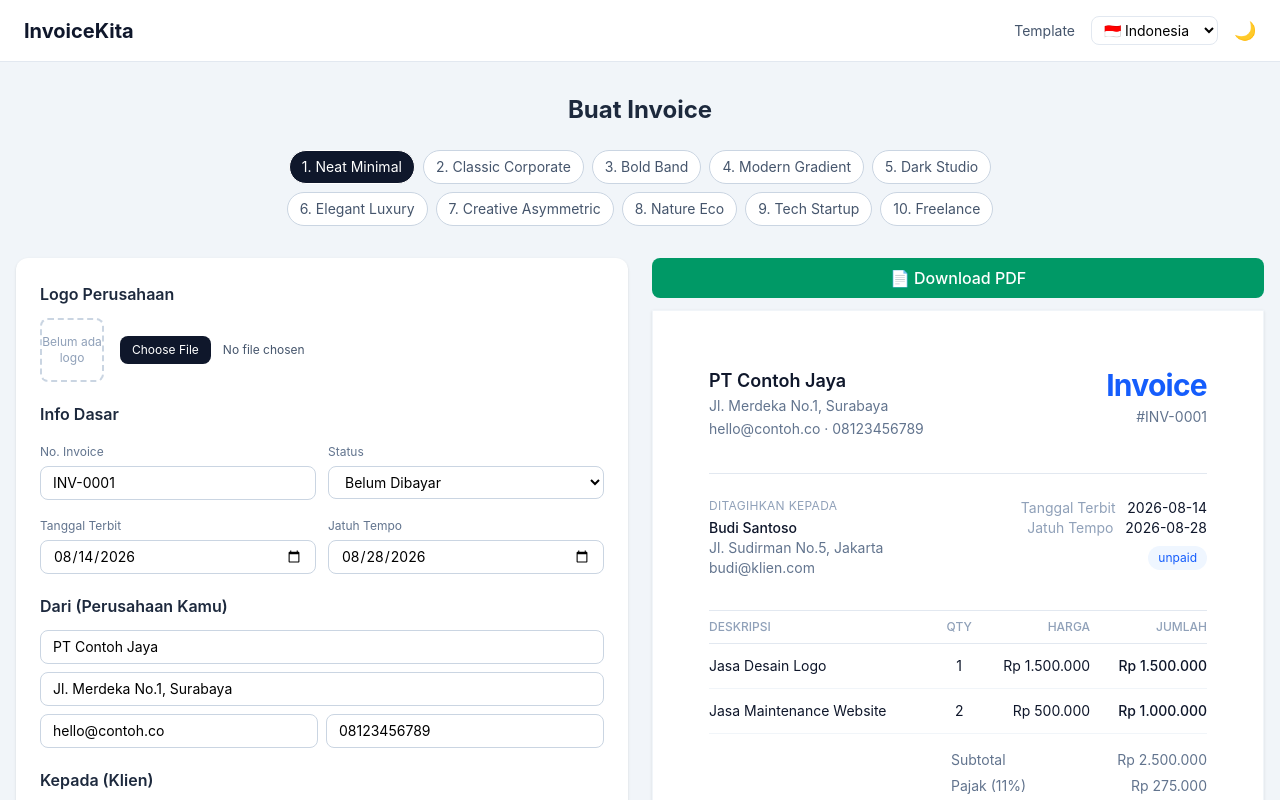
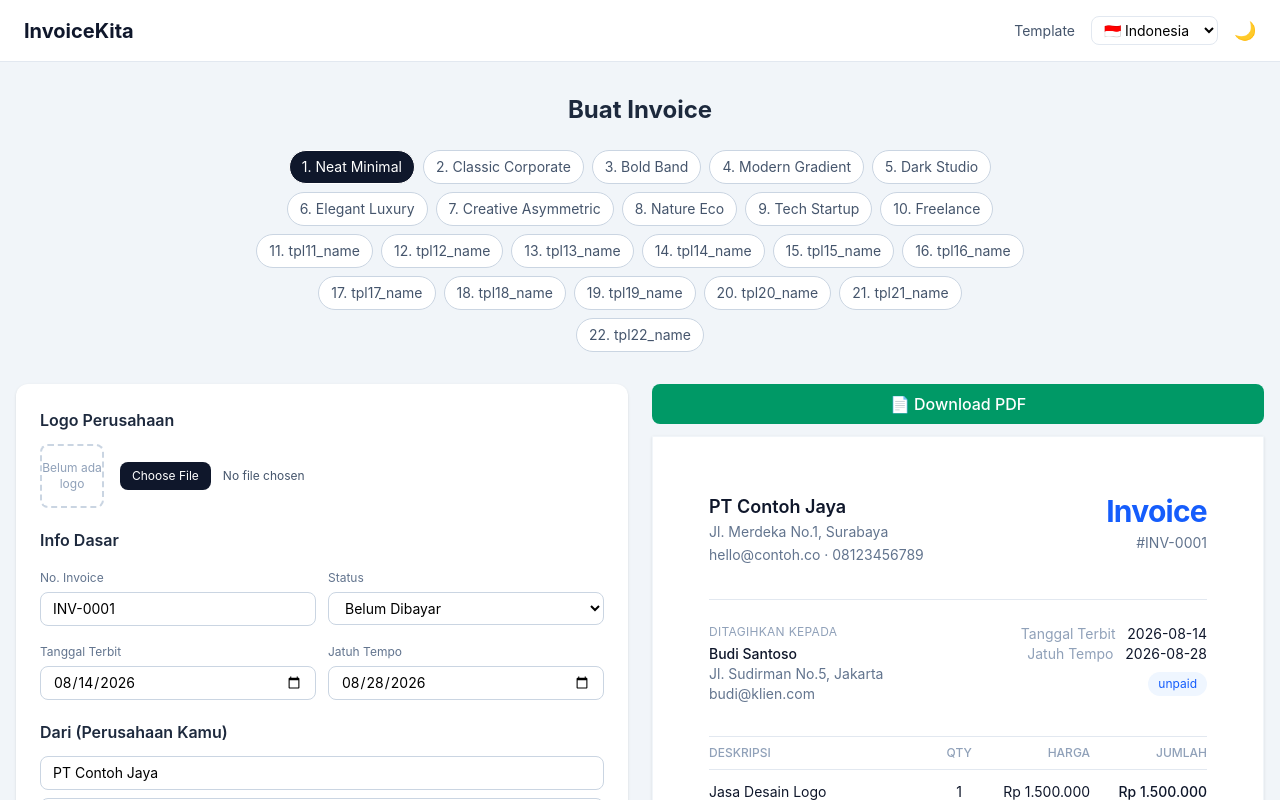
Before and after one commit to adammaulanaa445/Project-Invoice, a SvelteKit app in the folder invoice-app/: page /editor in a window 1280 px wide. Shown: the top 800 px of the page. Built offline with nearby package versions, Linux system fonts and the light colour scheme.

Commit message:
memanggil 12 invoice

```diff
--- a/invoice-app/src/routes/editor/+page.svelte
+++ b/invoice-app/src/routes/editor/+page.svelte
@@ -9,6 +9,18 @@
   import Invoice08NatureEco from '$lib/components/invoices/Invoice08NatureEco.svelte';
   import Invoice09TechStartup from '$lib/components/invoices/Invoice09TechStartup.svelte';
   import Invoice10Freelance from '$lib/components/invoices/Invoice10Freelance.svelte';
+  import InvoiceBoldTypography from '$lib/components/invoices/InvoiceBoldTypography.svelte';
+  import InvoiceDarkTech from '$lib/components/invoices/InvoiceDarkTech.svelte';
+  import InvoiceEditorialKoran from '$lib/components/invoices/InvoiceEditorialKoran.svelte';
+  import InvoiceEleganEmas from '$lib/components/invoices/InvoiceEleganEmas.svelte';
+  import InvoiceGradientVibrant from '$lib/components/invoices/InvoiceGradientVibrant.svelte';
+  import InvoiceKlasikFormal from '$lib/components/invoices/InvoiceKlasikFormal.svelte';
+  import InvoiceKorporatBiru from '$lib/components/invoices/InvoiceKorporatBiru.svelte';
+  import InvoiceModernMinimalis from '$lib/components/invoices/InvoiceModernMinimalis.svelte';
+  import InvoiceNordicEarthy from '$lib/components/invoices/InvoiceNordicEarthy.svelte';
+  import InvoicePastelPlayful from '$lib/components/invoices/InvoicePastelPlayful.svelte';
+  import InvoiceRetroVintage from '$lib/components/invoices/InvoiceRetroVintage.svelte';
+  import InvoiceTechSaaS from '$lib/components/invoices/InvoiceTechSaaS.svelte';
   import { page } from '$app/state';
   import { theme } from '$lib/theme.svelte.js';
   import { lang } from '$lib/lang.svelte.js';
@@ -24,6 +36,18 @@
     { name: () => `8. ${lang.t('tpl8_name')}`, component: Invoice08NatureEco },
     { name: () => `9. ${lang.t('tpl9_name')}`, component: Invoice09TechStartup },
     { name: () => `10. ${lang.t('tpl10_name')}`, component: Invoice10Freelance },
+    { name: () => `11. ${lang.t('tpl11_name')}`, component: InvoiceBoldTypography },
+    { name: () => `12. ${lang.t('tpl12_name')}`, component: InvoiceDarkTech },
+    { name: () => `13. ${lang.t('tpl13_name')}`, component: InvoiceEditorialKoran },
+    { name: () => `14. ${lang.t('tpl14_name')}`, component: InvoiceEleganEmas },
+    { name: () => `15. ${lang.t('tpl15_name')}`, component: InvoiceGradientVibrant },
+    { name: () => `16. ${lang.t('tpl16_name')}`, component: InvoiceKlasikFormal },
+    { name: () => `17. ${lang.t('tpl17_name')}`, component: InvoiceKorporatBiru },
+    { name: () => `18. ${lang.t('tpl18_name')}`, component: InvoiceModernMinimalis },
+    { name: () => `19. ${lang.t('tpl19_name')}`, component: InvoiceNordicEarthy },
+    { name: () => `20. ${lang.t('tpl20_name')}`, component: InvoicePastelPlayful },
+    { name: () => `21. ${lang.t('tpl21_name')}`, component: InvoiceRetroVintage },
+    { name: () => `22. ${lang.t('tpl22_name')}`, component: InvoiceTechSaaS },
   ];
 
   let selected = $state(Number(page.url.searchParams.get('template')) || 0);
--- a/invoice-app/src/routes/templates/+page.svelte
+++ b/invoice-app/src/routes/templates/+page.svelte
@@ -14,6 +14,18 @@
     { nameKey: 'tpl8_name', descKey: 'tpl8_desc', color: 'bg-emerald-50 text-emerald-700 dark:bg-emerald-950 dark:text-emerald-300' },
     { nameKey: 'tpl9_name', descKey: 'tpl9_desc', color: 'bg-sky-50 text-sky-700 dark:bg-sky-950 dark:text-sky-300' },
     { nameKey: 'tpl10_name', descKey: 'tpl10_desc', color: 'bg-orange-50 text-orange-500 dark:bg-orange-950 dark:text-orange-300' },
+    { nameKey: 'tpl11_name', descKey: 'tpl11_desc', color: 'bg-indigo-50 text-indigo-600 dark:bg-indigo-950 dark:text-indigo-300' },
+    { nameKey: 'tpl12_name', descKey: 'tpl12_desc', color: 'bg-zinc-800 text-teal-400' },
+    { nameKey: 'tpl13_name', descKey: 'tpl13_desc', color: 'bg-stone-100 text-stone-800 dark:bg-stone-900 dark:text-stone-200' },
+    { nameKey: 'tpl14_name', descKey: 'tpl14_desc', color: 'bg-yellow-50 text-yellow-700 dark:bg-yellow-950 dark:text-yellow-300' },
+    { nameKey: 'tpl15_name', descKey: 'tpl15_desc', color: 'bg-fuchsia-50 text-fuchsia-600 dark:bg-fuchsia-950 dark:text-fuchsia-300' },
+    { nameKey: 'tpl16_name', descKey: 'tpl16_desc', color: 'bg-gray-100 text-gray-800 dark:bg-gray-800 dark:text-gray-200' },
+    { nameKey: 'tpl17_name', descKey: 'tpl17_desc', color: 'bg-blue-100 text-blue-800 dark:bg-blue-900 dark:text-blue-200' },
+    { nameKey: 'tpl18_name', descKey: 'tpl18_desc', color: 'bg-cyan-50 text-cyan-600 dark:bg-cyan-950 dark:text-cyan-300' },
+    { nameKey: 'tpl19_name', descKey: 'tpl19_desc', color: 'bg-teal-50 text-teal-700 dark:bg-teal-950 dark:text-teal-300' },
+    { nameKey: 'tpl20_name', descKey: 'tpl20_desc', color: 'bg-pink-50 text-pink-500 dark:bg-pink-950 dark:text-pink-300' },
+    { nameKey: 'tpl21_name', descKey: 'tpl21_desc', color: 'bg-amber-100 text-amber-900 dark:bg-amber-900 dark:text-amber-100' },
+    { nameKey: 'tpl22_name', descKey: 'tpl22_desc', color: 'bg-purple-50 text-purple-600 dark:bg-purple-950 dark:text-purple-300' },
   ];
 
   function useTemplate(index) {
```
